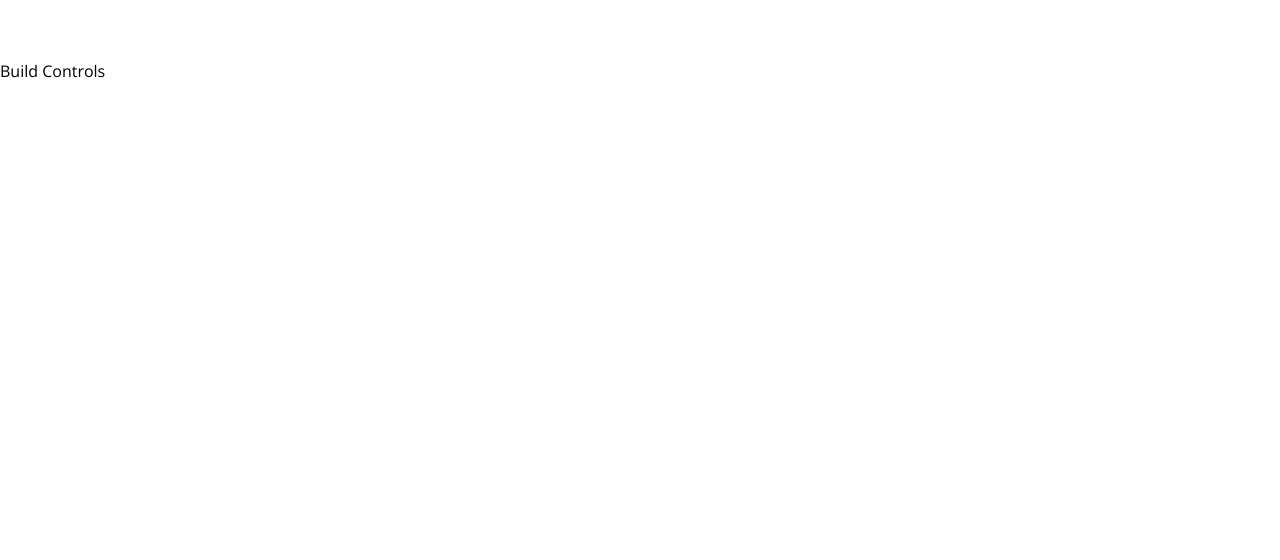
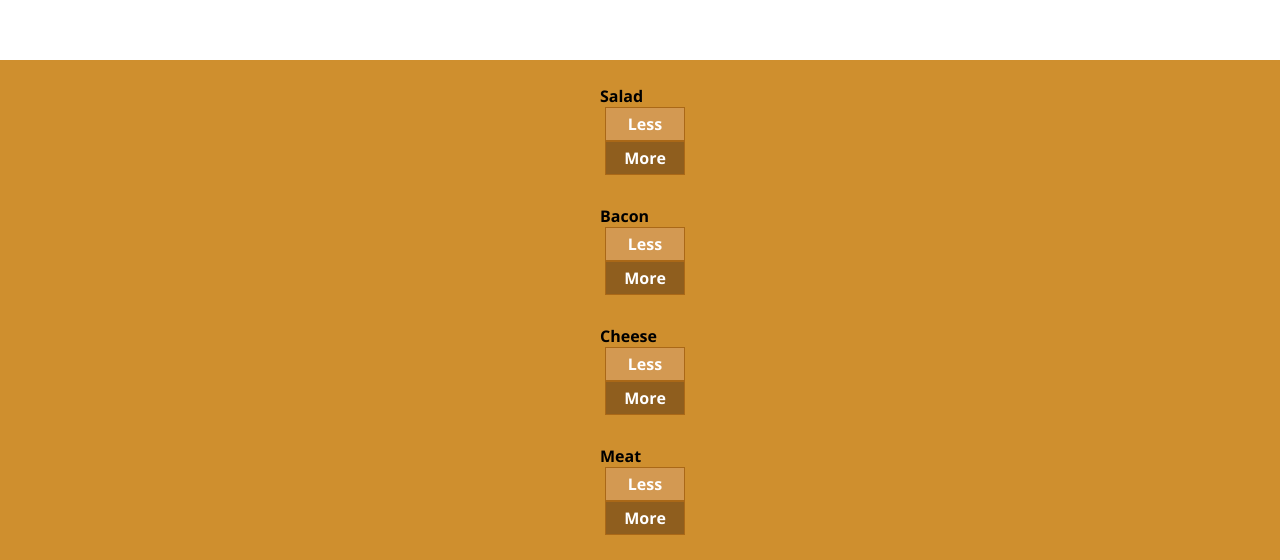
Before and after one commit to merima98/BurgerBuilder, a React app: page / in a window 1280 px wide. Shown: the part 578-1138 px from the top of the page. Before the commit the page ends 800 px from the top, so only its background shows below. Built offline with nearby package versions, Linux system fonts and the light colour scheme.

Commit message:
Outputting multiple build controls

```diff
--- /dev/null
+++ b/src/components/Burger/BuildControls/BuildControl/BuildControl.css
@@ -0,0 +1,58 @@
+.BuildControl {
+  display: flex;
+  justify-content: space-between;
+  align-items: center;
+  margin: 5px 0;
+}
+
+.BuildControl button {
+  display: block;
+  font: inherit;
+  padding: 5px;
+  margin: 0 5px;
+  width: 80px;
+  border: 1px solid #aa6817;
+  cursor: pointer;
+  outline: none;
+}
+
+.BuildControl button:disabled {
+  background-color: #ac9980;
+  border: 1px solid #7e7365;
+  color: #ccc;
+  cursor: default;
+}
+
+.BuildControl button:hover:disabled {
+  background-color: #ac9980;
+  color: #ccc;
+  cursor: not-allowed;
+}
+
+.Label {
+  padding: 10px;
+  font-weight: bold;
+  width: 80px;
+}
+
+.BuildControl .Less {
+  background-color: #d39952;
+  color: white;
+}
+
+.BuildControl .More {
+  background-color: #8f5e1e;
+  color: white;
+}
+
+.BuildControl .Less:hover,
+.BuildControl .Less:active {
+  background-color: #daa972;
+  color: white;
+}
+
+.BuildControl .More:hover,
+.BuildControl .More:active {
+  background-color: #99703f;
+  color: white;
+}
--- /dev/null
+++ b/src/components/Burger/BuildControls/BuildControl/BuildControl.js
@@ -0,0 +1,14 @@
+import React from "react";
+import classes from "./BuildControl.css";
+
+const buildControl = (props) => (
+  <div className={classes.BuildControl}>
+    <div className={classes.Label}>
+      {props.label}
+      <button className={classes.Less}>Less</button>
+      <button className={classes.More}>More</button>
+    </div>
+  </div>
+);
+
+export default buildControl;
--- /dev/null
+++ b/src/components/Burger/BuildControls/BuildControls.css
@@ -0,0 +1,52 @@
+.BuildControls {
+  width: 100%;
+  background-color: #cf8f2e;
+  display: flex;
+  flex-flow: column;
+  align-items: center;
+  box-shadow: 0 2px 1px #ccc;
+  margin: auto;
+  padding: 10px 0;
+}
+
+.OrderButton {
+  background-color: #dad735;
+  outline: none;
+  cursor: pointer;
+  border: 1px solid #966909;
+  color: #966909;
+  font-family: inherit;
+  font-size: 1.2em;
+  padding: 15px 30px;
+  box-shadow: 2px 2px 2px #966909;
+}
+
+.OrderButton:hover,
+.OrderButton:active {
+  background-color: #a0db41;
+  border: 1px solid #966909;
+  color: #966909;
+}
+
+.OrderButton:disabled {
+  background-color: #c7c6c6;
+  cursor: not-allowed;
+  border: 1px solid #ccc;
+  color: #888888;
+}
+
+.OrderButton:not(:disabled) {
+  animation: enable 0.3s linear;
+}
+
+@keyframes enable {
+  0% {
+    transform: scale(1);
+  }
+  60% {
+    transform: scale(1.1);
+  }
+  100% {
+    transform: scale(1);
+  }
+}
--- /dev/null
+++ b/src/components/Burger/BuildControls/BuildControls.js
@@ -0,0 +1,18 @@
+import React from "react";
+import classes from "./BuildControls.css";
+import BuildControl from "./BuildControl/BuildControl";
+const controls = [
+  { label: "Salad", type: "salad" },
+  { label: "Bacon", type: "bacon" },
+  { label: "Cheese", type: "cheese" },
+  { label: "Meat", type: "meat" },
+];
+const buildControls = (props) => (
+  <div className={classes.BuildControls}>
+    {controls.map((ctrl) => (
+      <BuildControl key={ctrl.label} label={ctrl.label} />
+    ))}
+  </div>
+);
+
+export default buildControls;
--- a/src/containers/BurgerBuilder/BurgerBuilder.js
+++ b/src/containers/BurgerBuilder/BurgerBuilder.js
@@ -1,6 +1,8 @@
 import React, { Component } from "react";
 import Auxiliary from "../../hoc/Auxiliary";
 import Burger from "../../components/Burger/Burger";
+import BuildControls from "../../components/Burger/BuildControls/BuildControls";
+
 class BurgerBuilder extends Component {
   state = {
     ingredients: {
@@ -15,7 +17,7 @@
     return (
       <Auxiliary>
         <Burger ingredients={this.state.ingredients} />
-        <div>Build Controls</div>
+        <BuildControls />
       </Auxiliary>
     );
   }
```
